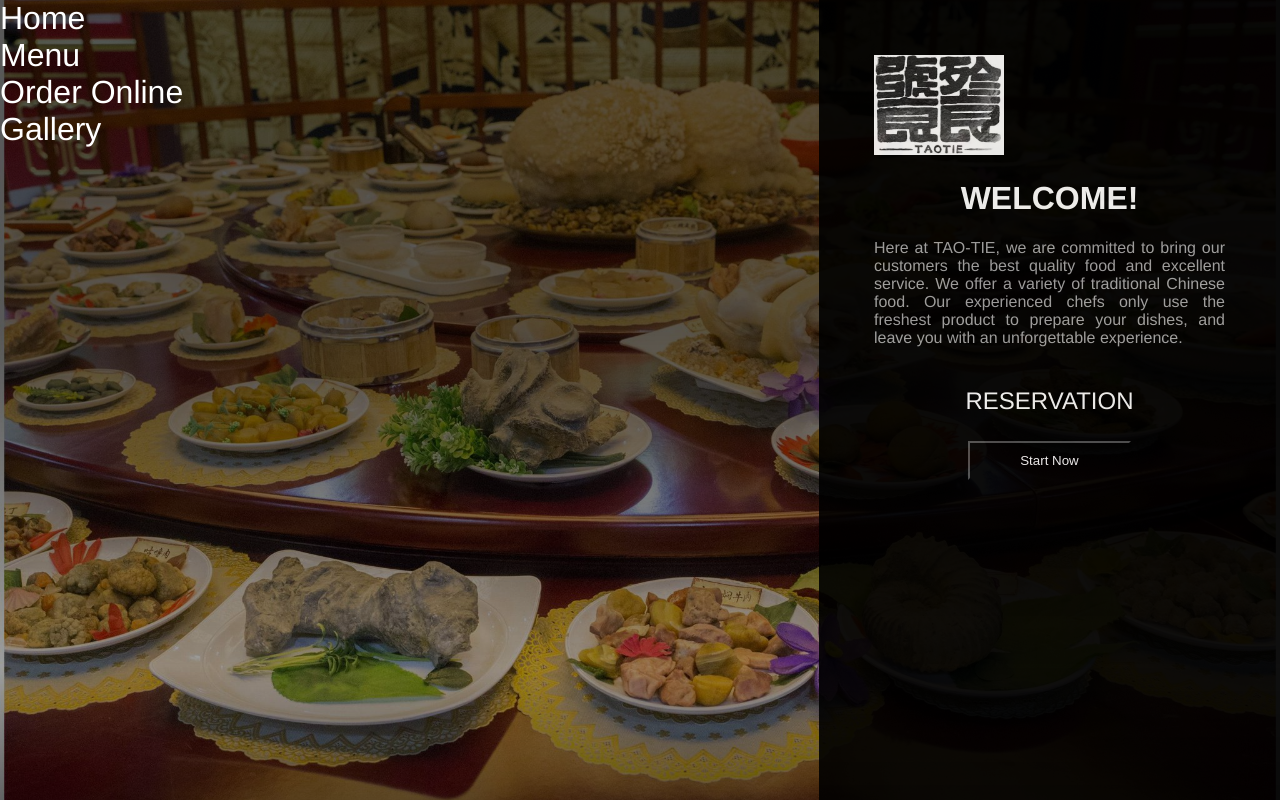
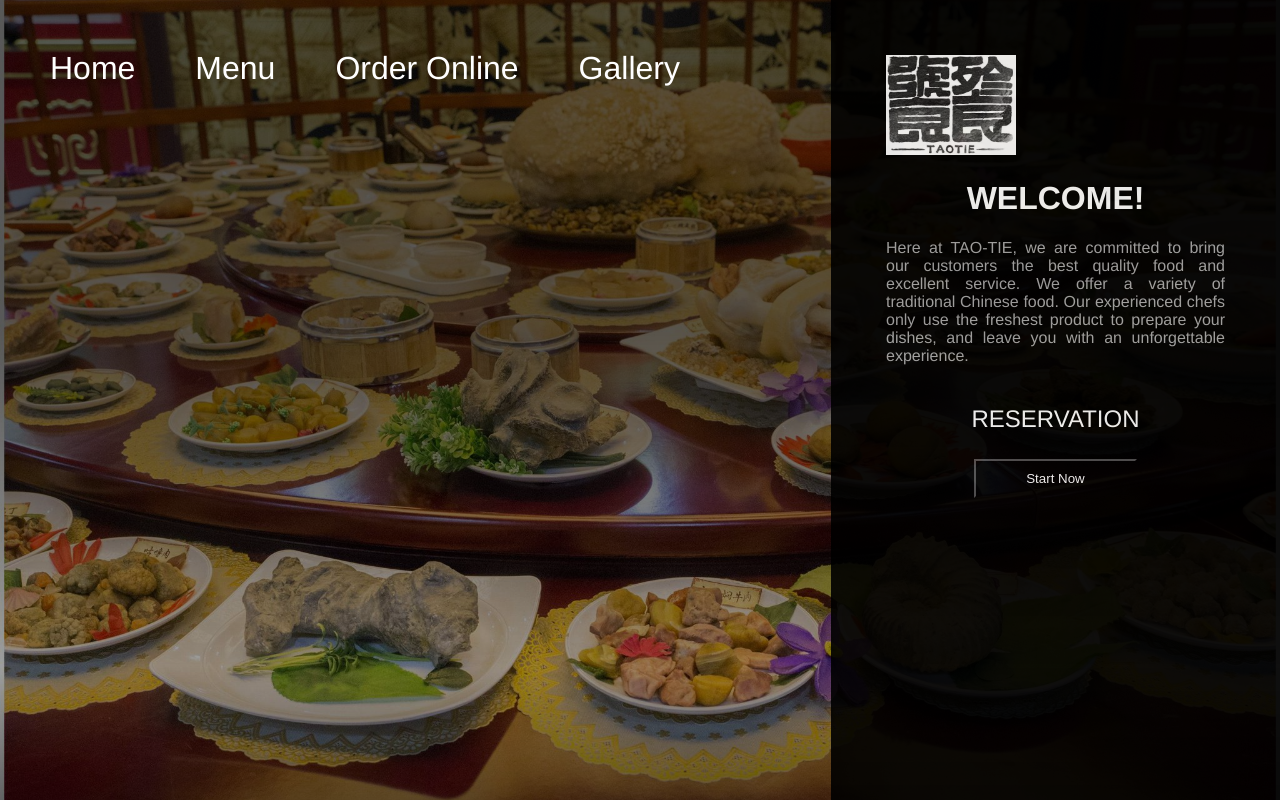
Before and after one commit to luan671/Web-Programming, a plain HTML site: page GP01/restaurant homepage.html in a window 1280 px wide. Drawn offline with Linux system fonts and the light colour scheme.

Commit message:
Update restaurant homepage.css

```diff
--- a/GP01/restaurant homepage.css
+++ b/GP01/restaurant homepage.css
@@ -15,22 +15,20 @@ body{
 }
 .box{
 flex-basis:70%;
-font-size: 2rem;
+display: flex;
+max-height: 100px;
+margin: 20px;
 }
 
-.box ul li{
-	width:200px;
-	float: left;
-	margin: 10px auto;
+.box div{
+    margin: 10px;
+    padding: 20px;
     text-align: center;
+    font-size: 2rem;
 }
 
-.box ul li a{
-	text-decoration: none;
-	color: white;
-}
 
-.box ul li a:hover{
+.box div:hover{
 	color: orange;
 }
 
```
